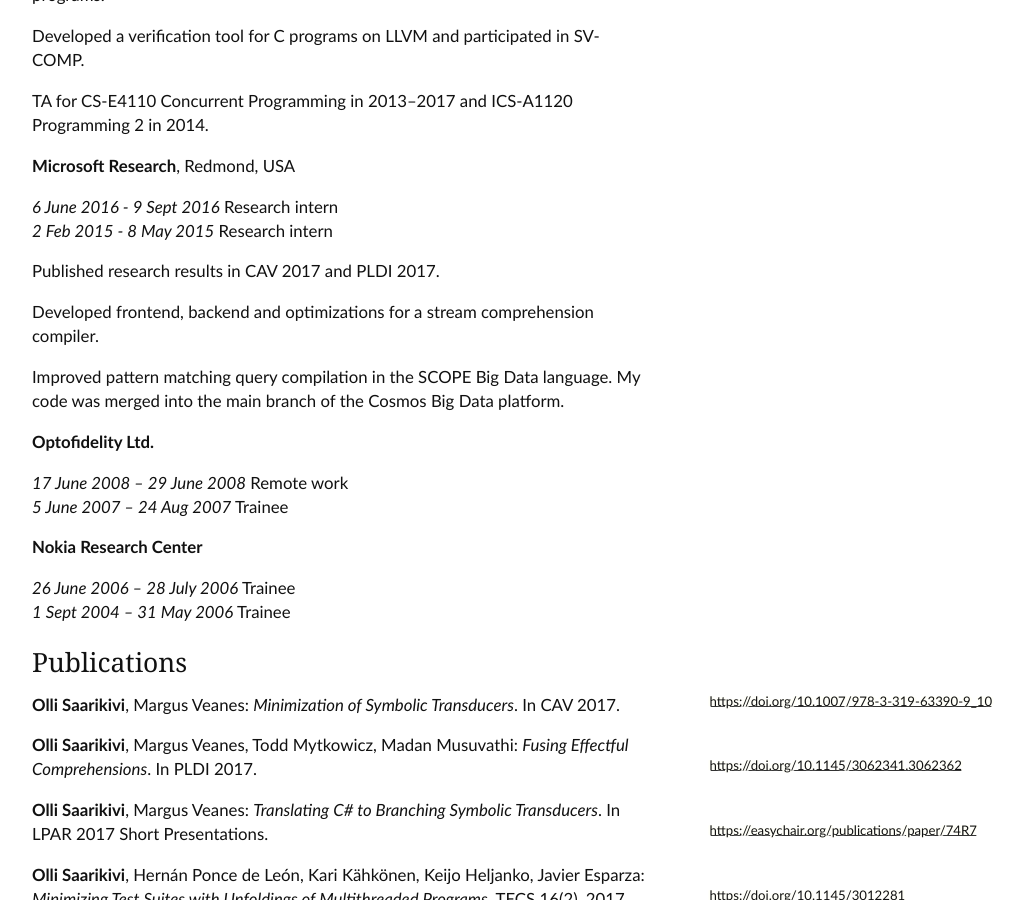
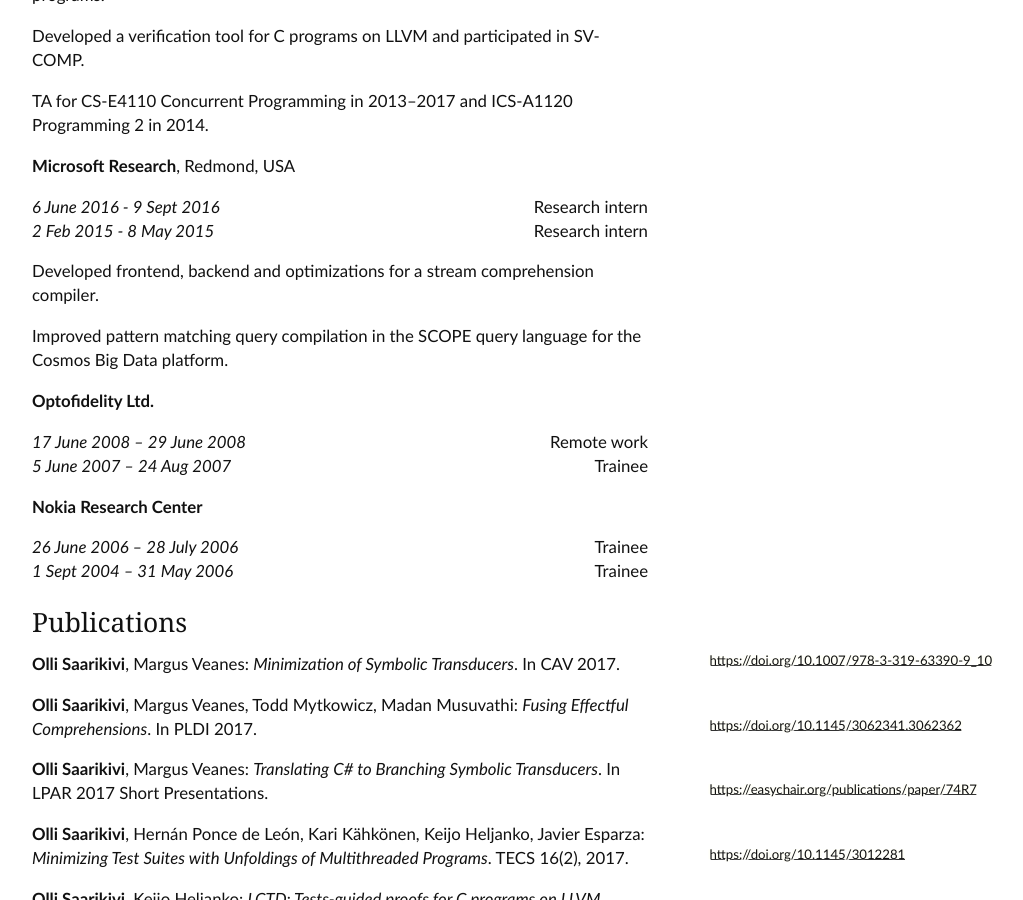
Before and after one commit to OlliSaarikivi/homepage, a Jekyll site: the page built from cv.md, in a window 1280 px wide and 900 px high, scrolled down 633 px. Shown: the whole window, without its empty margins (128-1151 px from the left). Built offline with Jekyll 4.4.1, drawn with Linux system fonts in a browser that asks for light colours; our own code applies the rules of GitHub Pages for plain Markdown files; the repository's description, which GitHub fills in, is left out.

Commit message:
Update cv.md

```diff
--- a/cv.md
+++ b/cv.md
@@ -6,8 +6,8 @@
 
 **Aalto University**, Department of Computer Science
 
-*Sept 2013 – Jan 2018 (expected)* Doctor of Science
-*Sept 2011 – Aug 2013* Master of Science
+*Sept 2013 – Jan 2018 (expected)* <span style="float:right;">Doctor of Science</span>
+*Sept 2011 – Aug 2013* <span style="float:right;">Master of Science</span>
 
 **Helsinki University**, Department of Computer Science
 
@@ -17,9 +17,9 @@
 
 **Aalto University**, Department of Computer Science
 
-*1 Sept 2013 – present* Doctoral Student
-*1 June 2010 – 31 Aug 2013* Research Assistant
-*1 June 2009 – 31 Aug 2009* Research Assistant
+*1 Sept 2013 – present* <span style="float:right;">Doctoral Student</span>
+*1 June 2010 – 31 Aug 2013* <span style="float:right;">Research Assistant</span>
+*1 June 2009 – 31 Aug 2009* <span style="float:right;">Research Assistant</span>
 
 Extended a Java dynamic symbolic execution tool to support multi-threaded programs.
 
@@ -29,24 +29,22 @@
 
 **Microsoft Research**, Redmond, USA
 
-*6 June 2016 - 9 Sept 2016* Research intern
-*2 Feb 2015 - 8 May 2015* Research intern
-
-Published research results in CAV 2017 and PLDI 2017.
+*6 June 2016 - 9 Sept 2016* <span style="float:right;">Research intern</span>
+*2 Feb 2015 - 8 May 2015* <span style="float:right;">Research intern</span>
 
 Developed frontend, backend and optimizations for a stream comprehension compiler.
 
-Improved pattern matching query compilation in the SCOPE Big Data language. My code was merged into the main branch of the Cosmos Big Data platform.
+Improved pattern matching query compilation in the SCOPE query language for the Cosmos Big Data platform.
 
 **Optofidelity Ltd.**
 
-*17 June 2008 – 29 June 2008* Remote work
-*5 June 2007 – 24 Aug 2007* Trainee
+*17 June 2008 – 29 June 2008* <span style="float:right;">Remote work</span>
+*5 June 2007 – 24 Aug 2007* <span style="float:right;">Trainee</span>
 
 **Nokia Research Center**
 
-*26 June 2006 – 28 July 2006* Trainee
-*1 Sept 2004 – 31 May 2006* Trainee
+*26 June 2006 – 28 July 2006* <span style="float:right;">Trainee</span>
+*1 Sept 2004 – 31 May 2006* <span style="float:right;">Trainee</span>
 
 ## Publications
 
```
